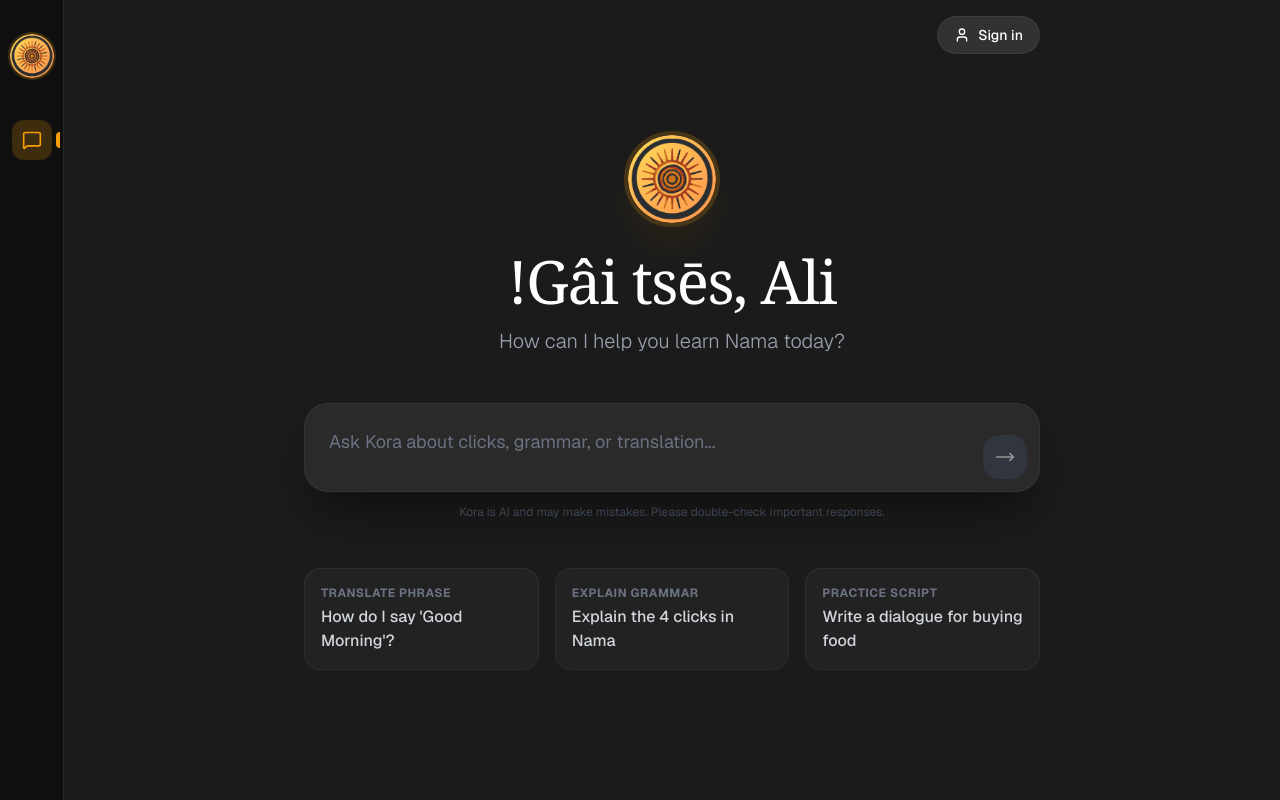
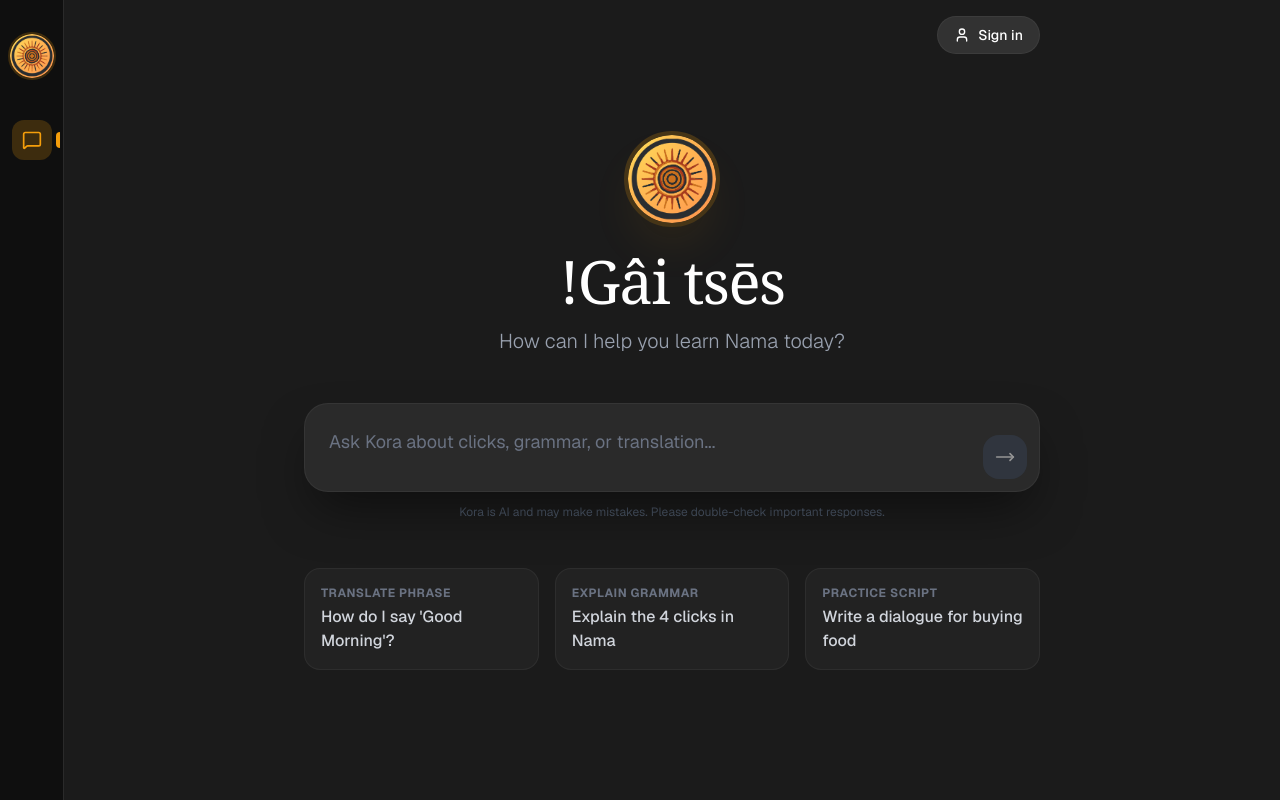
Before and after one commit to AliMora83/Kora-Tutor, a Next.js app: page / in a window 1280 px wide. Built offline with nearby package versions, Linux system fonts and the light colour scheme; no server answers.

Commit message:
Personalize welcome greeting with signed-in user's name
Use displayName (Google) or email prefix as fallback; show name-less
greeting when signed out instead of a hardcoded "Ali".

```diff
--- a/src/app/page.tsx
+++ b/src/app/page.tsx
@@ -255,6 +255,7 @@ export default function HomePage() {
               setInput={setInput}
               handleSend={handleSend}
               isLoading={isLoading}
+              user={user}
             />
           </div>
         </div>
--- a/src/components/WelcomeScreen.tsx
+++ b/src/components/WelcomeScreen.tsx
@@ -1,6 +1,7 @@
 import React from 'react';
 import Image from 'next/image';
 import { MoveRight } from 'lucide-react';
+import { User } from 'firebase/auth';
 import AuthButton from './AuthButton';
 
 interface WelcomeScreenProps {
@@ -8,9 +9,13 @@ interface WelcomeScreenProps {
     setInput: (value: string) => void;
     handleSend: () => void;
     isLoading: boolean;
+    user: User | null;
 }
 
-export function WelcomeScreen({ input, setInput, handleSend, isLoading }: WelcomeScreenProps) {
+export function WelcomeScreen({ input, setInput, handleSend, isLoading, user }: WelcomeScreenProps) {
+    const displayName = user?.displayName || user?.email?.split('@')[0];
+    const greeting = displayName ? `!Gâi tsēs, ${displayName}` : '!Gâi tsēs';
+
     return (
         <div className="h-[calc(100dvh-4rem)] md:h-screen flex flex-col items-center justify-center p-4 max-w-3xl mx-auto relative">
             <div className="absolute top-4 right-4">
@@ -33,7 +38,7 @@ export function WelcomeScreen({ input, setInput, handleSend, isLoading }: Welcom
                     </div>
                 </div>
                 <h1 className="text-5xl md:text-6xl font-serif text-white mb-4 tracking-tight">
-                    !Gâi tsēs, Ali
+                    {greeting}
                 </h1>
                 <p className="text-gray-400 text-lg md:text-xl font-light">
                     How can I help you learn Nama today?
```
